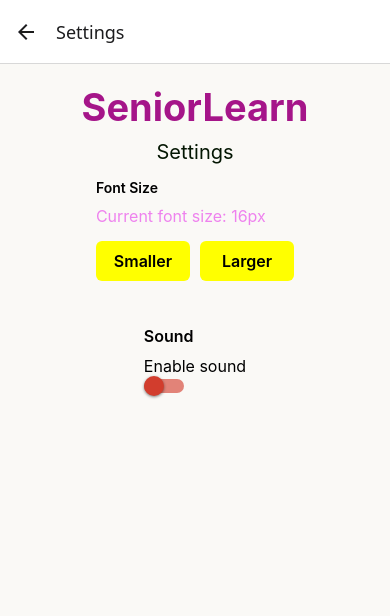
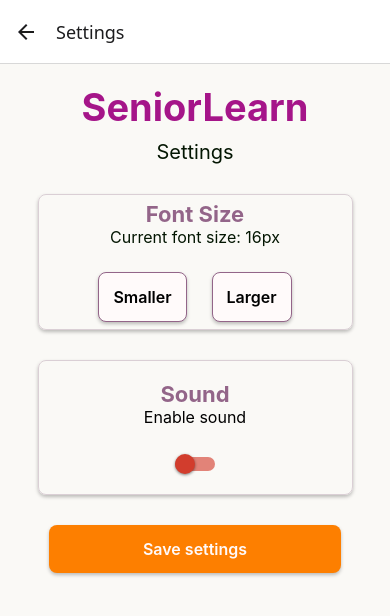
Before and after one commit to ooleel/DipMobileProject, a React Native app in the folder SeniorLearnBulletinsApp/: screen /Settings in a window 390 px wide. Shown: the top 616 px of the page. Built offline with nearby package versions, Linux system fonts and the light colour scheme.

Commit message:
Settings enhanced v2 + styling

```diff
--- a/SeniorLearnBulletinsApp/src/screens/HomeScreen.tsx
+++ b/SeniorLearnBulletinsApp/src/screens/HomeScreen.tsx
@@ -46,6 +46,7 @@ export default function HomeScreen({navigation}: Props) {
 
                     <View style={styles.btnWrapper}>
                         <TouchableOpacity style={styles.button}>
+                            {/* ADD: onPress={() => navigation.navigate('HowTo')} */}
                             <Text style={styles.buttonText}>How to use this app</Text>
                         </TouchableOpacity>
                     </View> {/* End button wrapper */}
--- a/SeniorLearnBulletinsApp/src/screens/SettingsScreen.tsx
+++ b/SeniorLearnBulletinsApp/src/screens/SettingsScreen.tsx
@@ -1,6 +1,7 @@
 import React from 'react';
 import { View, Text, StyleSheet, TouchableOpacity, Switch } from 'react-native';
 import { SafeAreaProvider, SafeAreaView } from 'react-native-safe-area-context';
+//FIXME: Add useState for font size?
 
 interface Props {
     navigation: any;
@@ -38,6 +39,11 @@ export default function SettingsScreen({ navigation, fontSize, setFontSize, sett
         });
     };
 
+    //Save settings function
+    const handleSave = () => {
+        navigation.goBack(); //back to previous screen (Home)
+    };
+
     return (
         <SafeAreaProvider>
             <SafeAreaView style={styles.container}>
@@ -50,7 +56,7 @@ export default function SettingsScreen({ navigation, fontSize, setFontSize, sett
 
                     <Text style={styles.subtitle}>Settings</Text>
 
-                    <View style={styles.fontContainer}>
+                    <View style={styles.layoutContainer}>
                         <Text style={styles.sectionTitle}>Font Size</Text>
                         <Text style={[styles.currentValue, {fontSize}]}>
                             Current font size: {fontSize}px
@@ -74,12 +80,8 @@ export default function SettingsScreen({ navigation, fontSize, setFontSize, sett
                         </View> {/* End button row */}
                     </View> {/* End font container */}
 
-                    <View>
-                        <Text></Text>
-                    </View>
-
-                    <View style={styles.soundContainer}>
-                        <Text style={[styles.sectionTitle, {fontSize}]}>Sound</Text>
+                    <View style={styles.layoutContainer}>
+                        <Text style={styles.sectionTitle}>Sound</Text>
                         <Text style={[styles.switchLabel, {fontSize}]}>Enable sound</Text>
                         <Switch
                             value={settings.isSoundEnabled}
@@ -88,6 +90,12 @@ export default function SettingsScreen({ navigation, fontSize, setFontSize, sett
                             thumbColor={settings.isSoundEnabled ? '#305F3C' : '#D23D2D'}
                         />
                     </View> {/* End sound container */}
+
+                    <View style={styles.saveBtnContainer}>
+                        <TouchableOpacity style={styles.saveButton} onPress={handleSave}>
+                            <Text style={styles.saveButtonText}>Save settings</Text>
+                        </TouchableOpacity>
+                    </View> {/* End save button container */}
                 </View> {/* End main container */}
             </SafeAreaView>
         </SafeAreaProvider>
@@ -119,42 +127,68 @@ const styles = StyleSheet.create({
         color: '#031602' //dark green
     },
 
+    //Layout accessibility styles
+    layoutContainer: {
+        flex: 1,
+        alignItems: 'center',
+        justifyContent: 'center',
+        padding: 20,
+        width: '90%',
+        borderColor: '#DACFD5', //mauve
+        borderWidth: 1,
+        borderRadius: 8,
+        shadowColor: '#000',
+        shadowOffset: { width: 0, height: 2, },
+        shadowOpacity: 0.25,
+        shadowRadius: 3.84,
+        elevation: 5,
+        marginTop: 30, //spacing below header
+        alignSelf: 'center', //center the container horizontally
 
-    fontContainer: {
-        marginBottom: 30,
-        padding: 15,
-        //borderRadius: 8,
-        // backgroundColor??
     },
     sectionTitle: {
-        fontWeight: '600',
-        marginBottom: 10,
+        fontSize: 22,
+        fontWeight: 'bold',
+        color: '#936589', //light plum
     },
     currentValue: {
-        color: 'violet',
+        color: '#031602', //very dark green
         marginBottom: 15,
     },
     buttonRow: {
         flexDirection: 'row',
-        gap: 10,
+        gap: 25,
     },
     button: {
-        backgroundColor: 'yellow',
-        paddingHorizontal: 20,
-        paddingVertical: 10,
-        borderRadius: 6,
-        flex: 1,
-        alignItems: 'center',
+        backgroundColor: '#FFFAFA', //old lace
+        borderColor: '#936589', //light plum
+        borderWidth: 1,
+        padding: 14,
+        borderRadius: 8,
+        marginTop: 10,
+        shadowColor: '#000',
+        shadowOffset: { width: 0, height: 2, },
+        shadowOpacity: 0.25,
+        shadowRadius: 3.84,
+        elevation: 5,
+    },
+    buttonText: {
+        color: '##FD7F00', //orange
+        fontSize: 16,
+        fontWeight: '600',
+        textAlign: 'center',
     },
     disabledButton: {
-        backgroundColor: 'lightgray',
-    },
-    buttonText: {
-        fontWeight: '600',
-        color: 'black',
-        fontSize: 16,
+        backgroundColor: '#E0E0E0',
+        borderColor: '#B0B0B0',
+        color: '#A0A0A0',
+        opacity: 0.6,
+        shadowColor: 'transparent',
+        elevation: 0,
     },
     switchRow: {
+        width: '70%',
+        padding: 10,
         flexDirection: 'row',
         alignItems: 'center',
         justifyContent: 'space-between',
@@ -162,4 +196,26 @@ const styles = StyleSheet.create({
     switchLabel: {
         flex: 1
     },
+
+    //Save button styles
+    saveBtnContainer: {
+        padding: 20,
+        width: '95%',
+    },
+    saveButton: {
+        backgroundColor: '#FD7F00', //orange
+        paddingVertical: 14,
+        borderRadius: 8,
+        marginTop: 10,
+        shadowColor: '#000',
+        shadowOffset: { width: 0, height: 2, },
+        shadowOpacity: 0.25,
+        shadowRadius: 3.84,
+    },
+    saveButtonText: {
+        color: '#FFFAFA', //old lace
+        fontSize: 16,
+        fontWeight: '600',
+        textAlign: 'center',
+    }
 });
```
